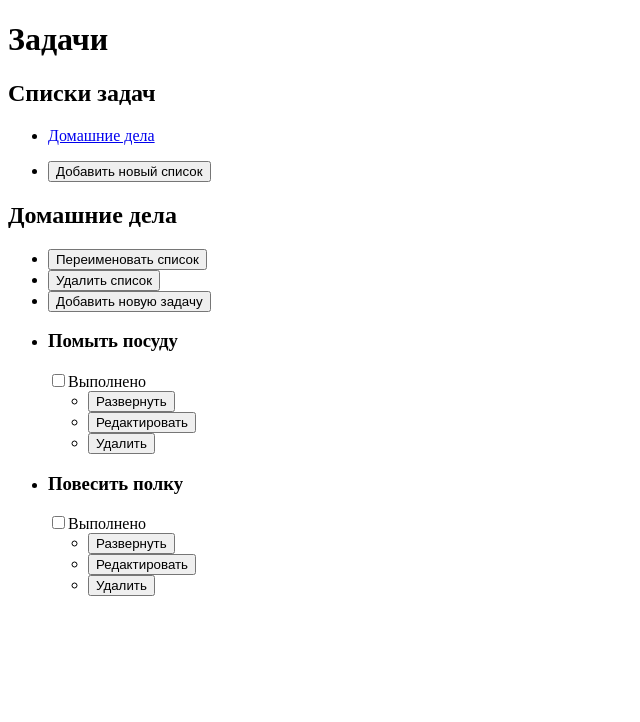
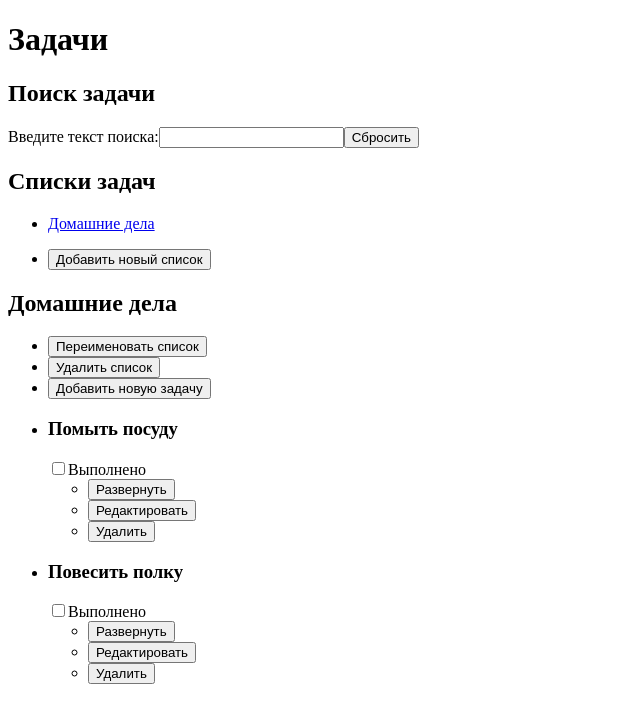
Before and after one commit to Ruslan-MI/reon-test, a React (Create React App) app: page / in a window 1280 px wide. Shown: the top 722 px of the page, without its empty margins (0-640 px from the left). Built offline with nearby package versions, Linux system fonts and the light colour scheme.

Commit message:
Добавляет поиск задачи по тексту

```diff
--- /dev/null
+++ b/src/components/task-search/task-search.jsx
@@ -0,0 +1,45 @@
+import React from 'react';
+import {
+  useDispatch,
+  useSelector,
+} from 'react-redux';
+
+import {
+  StoreNameSpace,
+} from '../../const';
+import {
+  changeTaskSearch,
+} from '../../store/actions/page';
+
+const TaskSearch = () => {
+  const {
+    taskSearch,
+  } = useSelector((state) => ({
+    ...state[StoreNameSpace.PAGE],
+  }));
+
+  const dispatch = useDispatch();
+
+  const onInputSearchChange = (evt) => {
+    dispatch(changeTaskSearch(evt.target.value.toLowerCase()));
+  };
+
+  const onResetButtonClick = () => {
+    dispatch(changeTaskSearch(''));
+  };
+
+  return (
+    <section className='task-search'>
+      <h2 className='task-search__heading'>Поиск задачи</h2>
+      <div className='task-search__input-wrapper'>
+        <label className='task-search__input-label' htmlFor="search">Введите текст поиска:</label>
+        <input className='task-search__input' type="text" name="search" id="search"
+          value={taskSearch} onChange={onInputSearchChange}
+        />
+        <button className='task-search__reset-button' type='button' onClick={onResetButtonClick}>Сбросить</button>
+      </div>
+    </section>
+  );
+};
+
+export default TaskSearch;
--- a/src/components/tasks/tasks.jsx
+++ b/src/components/tasks/tasks.jsx
@@ -3,23 +3,30 @@ import {
   useSelector,
 } from 'react-redux';
 
+import TaskSearch from '../task-search/task-search';
 import TaskGroups from '../task-groups/task-groups';
 import TaskGroup from '../task-group/task-group';
 
 import {
   StoreNameSpace,
 } from '../../const';
+import {
+  getSearchFilter,
+} from '../../store/selectors';
 
 const Tasks = () => {
   const {
     taskGroups,
+    filteredTaskGroups,
   } = useSelector((state) => ({
     ...state[StoreNameSpace.DATA],
+    ...getSearchFilter(state),
   }));
 
   return (
     <main>
       <h1>Задачи</h1>
+      <TaskSearch />
       <TaskGroups taskGroups={taskGroups.map(({
         id,
         heading,
@@ -29,7 +36,7 @@ const Tasks = () => {
       }))}
       />
       {
-        taskGroups.map((item) => (
+        filteredTaskGroups.map((item) => (
           <TaskGroup taskGroup={item} key={item.id} />
         ))
       }
--- a/src/store/actions/page.js
+++ b/src/store/actions/page.js
@@ -9,6 +9,7 @@ import {
 const ActionType = {
   CHANGE_TASK_FORM_ACTION: `${StoreNameSpace.PAGE}/changeTaskFormAction`,
   CHANGE_TASK_GROUP_HEADING_ACTION: `${StoreNameSpace.PAGE}/changeTaskGroupHeadingAction`,
+  CHANGE_TASK_SEARCH: `${StoreNameSpace.PAGE}/changeTaskSearch`,
 };
 
 export const changeTaskFormAction = createAction(ActionType.CHANGE_TASK_FORM_ACTION, (data) => ({
@@ -18,3 +19,7 @@ export const changeTaskFormAction = createAction(ActionType.CHANGE_TASK_FORM_ACT
 export const changeTaskGroupHeadingAction = createAction(ActionType.CHANGE_TASK_GROUP_HEADING_ACTION, (data) => ({
   payload: data,
 }));
+
+export const changeTaskSearch = createAction(ActionType.CHANGE_TASK_SEARCH, (data) => ({
+  payload: data,
+}));
--- a/src/store/reducers/page.js
+++ b/src/store/reducers/page.js
@@ -5,6 +5,7 @@ import {
 import {
   changeTaskFormAction,
   changeTaskGroupHeadingAction,
+  changeTaskSearch,
 } from '../actions/page';
 
 const initialState = {
@@ -15,6 +16,7 @@ const initialState = {
   taskGroupHeadingAction: {
     id: null,
   },
+  taskSearch: '',
 };
 
 export const reducer = createReducer(initialState, (builder) => {
@@ -38,4 +40,8 @@ export const reducer = createReducer(initialState, (builder) => {
   builder.addCase(changeTaskGroupHeadingAction, (state, action) => {
     state.taskGroupHeadingAction.id = action.payload.id;
   });
+
+  builder.addCase(changeTaskSearch, (state, action) => {
+    state.taskSearch = action.payload;
+  });
 });
--- /dev/null
+++ b/src/store/selectors.js
@@ -0,0 +1,34 @@
+import {
+  createSelector,
+} from '@reduxjs/toolkit';
+
+import {
+  StoreNameSpace,
+} from '../const';
+
+const getTaskGroups = (state) => state[StoreNameSpace.DATA].taskGroups;
+const getTaskSearch = (state) => state[StoreNameSpace.PAGE].taskSearch;
+
+export const getSearchFilter = createSelector([
+  getTaskGroups,
+  getTaskSearch,
+], (taskGroups, taskSearch) => {
+  let filteredTaskGroups = taskGroups;
+  const searchString = taskSearch.trim();
+
+  if (taskSearch.length) {
+    filteredTaskGroups = taskGroups.map((item) => ({
+      ...item,
+      taskList: item.taskList.filter(({
+        heading,
+        description,
+      }) => heading.toLowerCase().includes(searchString) || description.toLowerCase().includes(searchString)),
+    })).filter(({
+      taskList,
+    }) => taskList.length);
+  }
+
+  return {
+    filteredTaskGroups,
+  };
+});
```
